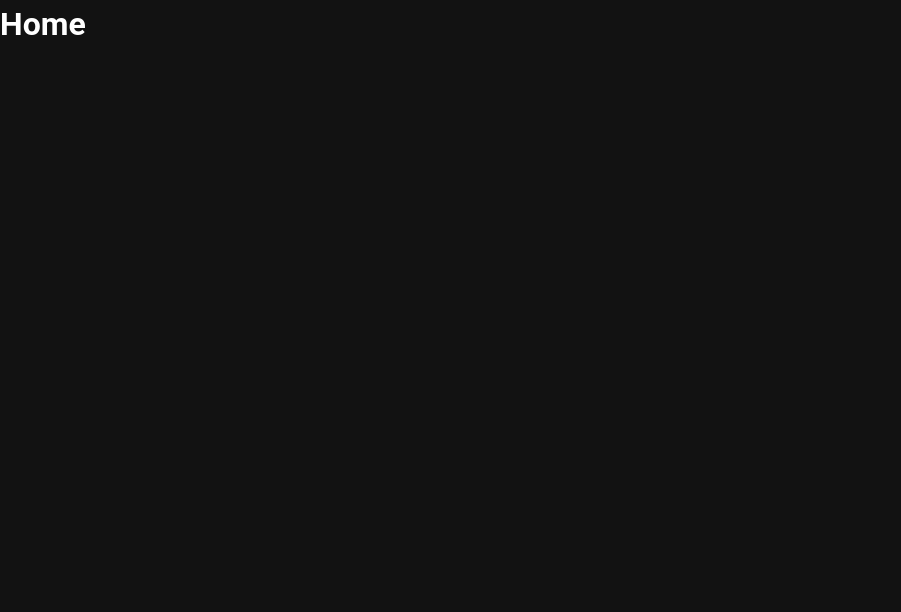
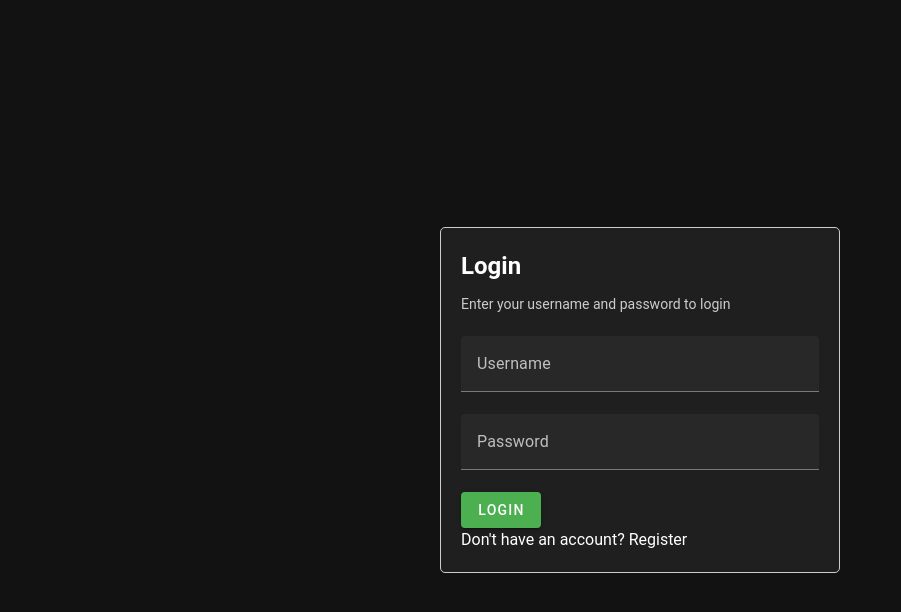
Before and after one commit to johanncatalla/openIT-hackathon-2024, a Vue app in the folder client/: page / in a window 1280 px wide. Shown: the top 612 px of the page, without its empty margins (0-901 px from the left). Built offline with nearby package versions, Linux system fonts and the light colour scheme.

Commit message:
auth-template

```diff
--- a/client/package.json
+++ b/client/package.json
@@ -9,6 +9,7 @@
   },
   "dependencies": {
     "@mdi/font": "7.0.96",
+    "axios": "^1.7.2",
     "core-js": "^3.34.0",
     "roboto-fontface": "*",
     "vue": "^3.4.0",
--- a/client/src/pages/index.vue
+++ b/client/src/pages/index.vue
@@ -1,9 +1,107 @@
 <template>
-  <div>
-    <h1>Home</h1>
+  <div class="container">
+    <div class="auth-form">
+      <v-form @submit.prevent="handleLogin" v-if="!isRegister">
+        <h1 class="form-title">Login</h1>
+        <p class="subtitle">Enter your username and password to login<br/><br/></p>
+        <v-text-field
+          v-model="username"
+          label="Username"
+          required
+        ></v-text-field>
+        <v-text-field
+          v-model="password"
+          label="Password"
+          type="password"
+          required
+        ></v-text-field>
+        <v-btn type="submit" base-color="success">Login</v-btn>
+      </v-form>
+
+      <v-form @submit.prevent="handleRegister" v-if="isRegister">
+        <h1>Register</h1>
+        <p class="subtitle">Enter your username and password to register<br/><br/></p>
+        <v-text-field
+          v-model="username"
+          label="Username"
+          required
+        ></v-text-field>
+        <v-text-field
+          v-model="email"
+          label="Email"
+          required
+        ></v-text-field>
+        <v-text-field
+          v-model="password"
+          label="Password"
+          type="password"
+          required
+        ></v-text-field>
+        <v-btn type="submit" base-color="success">Register</v-btn>
+      </v-form>
+      <div>
+        <a @click="toggleRegister">
+          {{ isRegister ? "Already have an account? Login" : "Don't have an account? Register" }}
+        </a>
+      </div>
+    </div>
   </div>
 </template>
 
-<script setup>
-  //
+<script>
+export default {
+  data() {
+    return {
+      username: "",
+      password: "",
+      email: "",
+      isRegister: false,
+    };
+  },
+  methods: {
+    handleLogin() {
+      console.log(this.username, this.password);
+    },
+    handleRegister() {
+      console.log(this.username, this.password);
+    },
+    toggleRegister() {
+      this.isRegister = !this.isRegister;
+    },
+  },
+};
 </script>
+
+<style>
+.container {
+  display: flex;
+  justify-content: center;
+  align-items: center;
+  height: 100vh;
+}
+
+.auth-form {
+  width: 400px;
+  padding: 20px;
+  border: 1px solid #ccc;
+  border-radius: 5px;
+  background-color: #1f1f1f;
+}
+
+h1 {
+  color: #fff;
+  font-size: 24px;
+  margin-bottom: 10px;
+}
+
+.subtitle {
+  color: #ccc;
+  font-size: 14px;
+}
+
+a {
+  color: #fff;
+  cursor: pointer;
+}
+
+</style>
```
Also changed, not shown: 1 other file (tests, documents, lock files or other folders).
